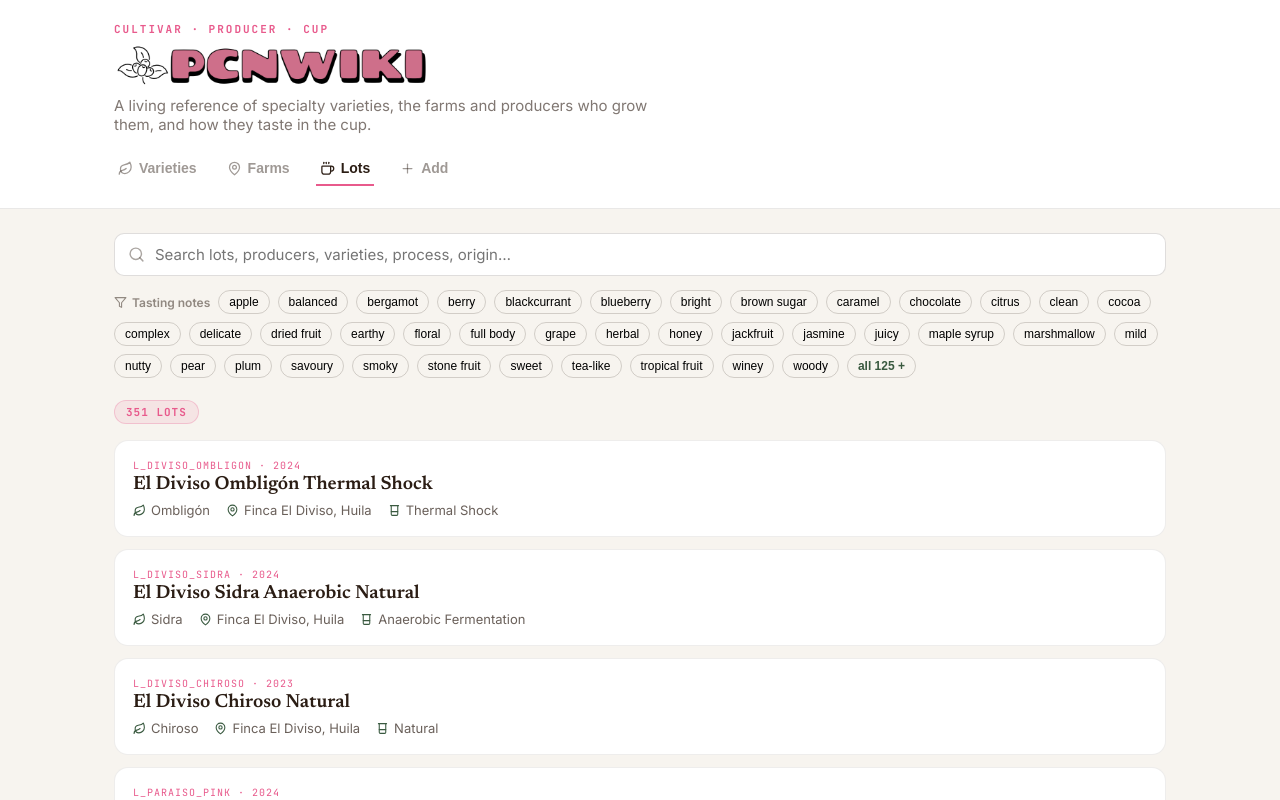
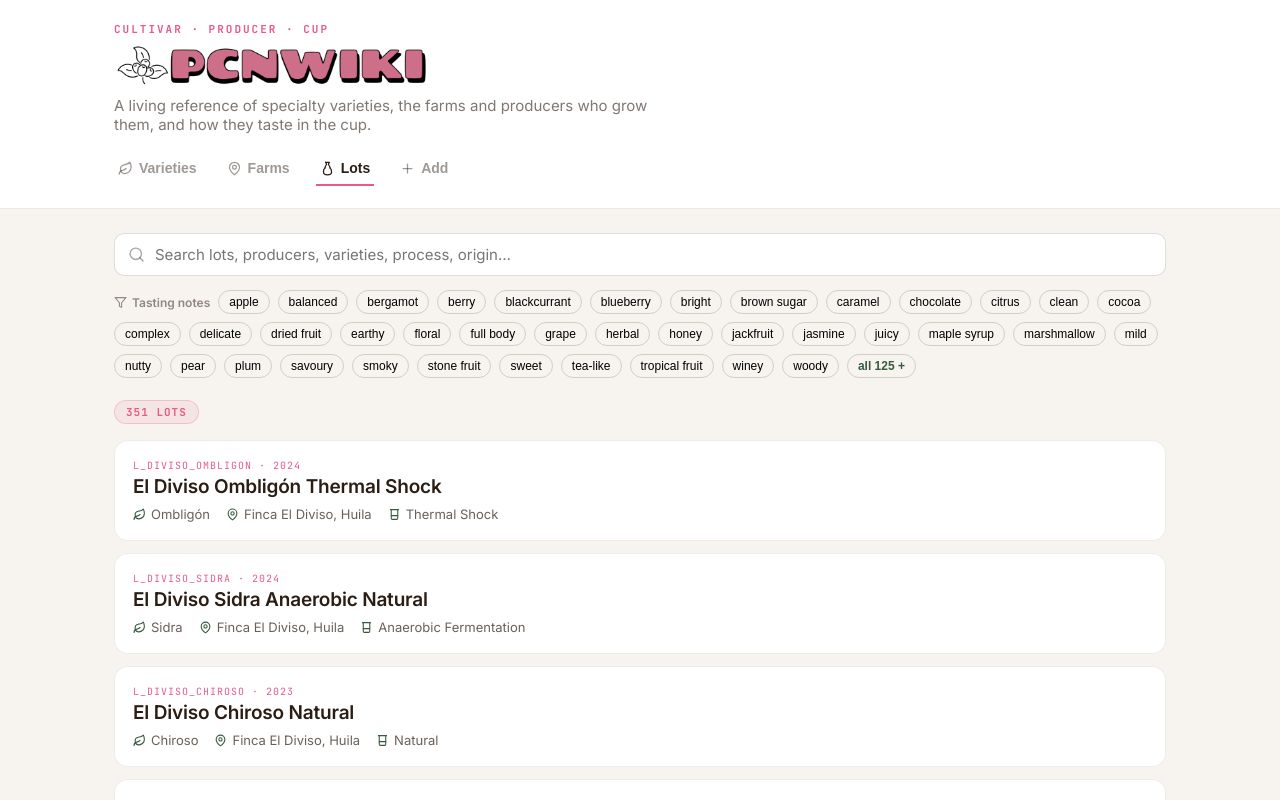
Before and after one commit to avex87/pcnwiki, a React (Vite) app: page / in a window 1280 px wide. Both pictures are taken after a click on the button "Lots". Shown: the top 800 px of the page. Built offline with nearby package versions, Linux system fonts and the light colour scheme.

Commit message:
Add files via upload

```diff
--- a/src/App.jsx
+++ b/src/App.jsx
@@ -1,5 +1,5 @@
 import React, { useState, useMemo, useEffect } from "react";
-import { Search, Coffee, MapPin, Beaker, Star, Plus, X, Filter, Leaf, BookOpen } from "lucide-react";
+import { Search, MapPin, Beaker, Star, Plus, X, Filter, Leaf, BookOpen } from "lucide-react";
 import data from "./data/coffee-data.json";
 import pcnLogo from "./assets/pcn-wiki-logo.png";
 
@@ -25,6 +25,21 @@
 const PINK = "#E85A8C";
 const BEAN = "#3A5A40";
 const ROAST = "#2B1D14";
+
+// Custom coffee-sack icon (lucide has no sack). Stroke-based to match the
+// lucide icon set: takes a `size` prop and inherits color via currentColor.
+function Sack({ size = 16, ...props }) {
+  return (
+    <svg width={size} height={size} viewBox="0 0 24 24" fill="none"
+      stroke="currentColor" strokeWidth="2" strokeLinecap="round" strokeLinejoin="round" {...props}>
+      {/* cinched, tied neck */}
+      <path d="M9 2h6l-1.2 2.2a2 2 0 0 0 .15 2.13C15.3 7.9 16 9.4 16 11" />
+      <path d="M9 2l1.2 2.2a2 2 0 0 1-.15 2.13C8.7 7.9 8 9.4 8 11" />
+      {/* rounded body of the sack */}
+      <path d="M8 11c-1.5 1.4-2.5 3.6-2.5 6 0 2.5 1.8 5 6.5 5s6.5-2.5 6.5-5c0-2.4-1-4.6-2.5-6" />
+    </svg>
+  );
+}
 
 export default function CoffeeKB() {
   const [view, setView] = useState("varieties"); // varieties | lots | log
@@ -84,11 +99,9 @@
   return (
     <div style={{ minHeight: "100vh", background: "#F7F4EF", color: ROAST, fontFamily: "'Inter', system-ui, sans-serif" }}>
       <style>{`
-        @import url('https://fonts.googleapis.com/css2?family=Instrument+Serif:ital@0;1&family=Newsreader:opsz,wght@6..72,400;6..72,500;6..72,600&family=Inter:wght@400;500;600&family=JetBrains+Mono:wght@400;500;700&display=swap');
+        @import url('https://fonts.googleapis.com/css2?family=Inter:wght@400;500;600;700&family=JetBrains+Mono:wght@400;500;700&display=swap');
         * { box-sizing: border-box; }
         .mono { font-family: 'JetBrains Mono', monospace; }
-        .serif { font-family: 'Newsreader', serif; }
-        .display { font-family: 'Instrument Serif', serif; font-weight: 400; }
         .chip { cursor:pointer; border:1px solid rgba(43,29,20,.18); background:transparent; padding:4px 10px; border-radius:999px; font-size:12px; transition:all .15s; }
         .chip:hover { border-color:${PINK}; }
         .chip.on { background:${PINK}; color:#fff; border-color:${PINK}; }
@@ -116,7 +129,7 @@
           <nav style={{ display: "flex", gap: 22 }}>
             <button className={`navbtn ${view === "varieties" ? "on" : ""}`} onClick={() => setView("varieties")}><Leaf size={15} />Varieties</button>
             <button className={`navbtn ${view === "farms" ? "on" : ""}`} onClick={() => setView("farms")}><MapPin size={15} />Farms</button>
-            <button className={`navbtn ${view === "lots" ? "on" : ""}`} onClick={() => setView("lots")}><Coffee size={15} />Lots</button>
+            <button className={`navbtn ${view === "lots" ? "on" : ""}`} onClick={() => setView("lots")}><Sack size={15} />Lots</button>
             <button className={`navbtn ${view === "add" ? "on" : ""}`} onClick={() => setView("add")}><Plus size={15} />Add</button>
           </nav>
         </div>
@@ -189,7 +202,7 @@
                 <div key={l.id} className="card" style={{ padding: 18, display: "flex", justifyContent: "space-between", gap: 16, flexWrap: "wrap" }}>
                   <div style={{ flex: 1, minWidth: 220 }}>
                     <div className="mono" style={{ fontSize: 10, color: PINK, letterSpacing: 1 }}>{l.id.toUpperCase()} · {l.year}</div>
-                    <h3 className="serif" style={{ fontSize: 19, margin: "3px 0 8px", fontWeight: 600 }}>{l.name}</h3>
+                    <h3 style={{ fontSize: 19, margin: "3px 0 8px", fontWeight: 600, letterSpacing: "-0.01em" }}>{l.name}</h3>
                     <div style={{ display: "flex", gap: 16, flexWrap: "wrap", fontSize: 13, color: "rgba(43,29,20,.7)" }}>
                       <span style={{ display: "flex", gap: 5, alignItems: "center" }}><Leaf size={13} color={BEAN} />{v.name}</span>
                       <span style={{ display: "flex", gap: 5, alignItems: "center" }}><MapPin size={13} color={BEAN} />{p ? p.name : "—"}{reg ? `, ${reg.region}` : ""}</span>
@@ -439,7 +452,7 @@
   }, [queue, API]);
 
   const options = [
-    { key: "lot", label: "Add a lot", icon: Coffee,
+    { key: "lot", label: "Add a lot", icon: Sack,
       blurb: "A specific coffee — a named lot from a farm.",
       fields: [
         { name: "lotName", label: "Lot name", placeholder: "e.g. Pink Bourbon Washed" },
@@ -521,7 +534,7 @@
 
   return (
     <div style={{ maxWidth: 640 }}>
-      <h2 className="display" style={{ fontSize: 30, margin: "0 0 10px", letterSpacing: "-0.02em" }}>Add to the database</h2>
+      <h2 style={{ fontSize: 30, margin: "0 0 10px", fontWeight: 600, letterSpacing: "-0.02em" }}>Add to the database</h2>
       <p style={{ margin: "0 0 24px", color: "rgba(43,29,20,.7)", fontSize: 15, lineHeight: 1.6 }}>
         Just sipped and enjoyed a coffee you can't find in the database? Contribute your experience via the forms below based on the information you have handy, and Eugene and his AI friend Claude will vet and fact-check weekly before adding it to the database.
       </p>
@@ -541,7 +554,7 @@
                   <Icon size={18} />
                 </span>
                 <span style={{ flex: 1 }}>
-                  <span className="serif" style={{ display: "block", fontSize: 17, fontWeight: 600, color: ROAST }}>{opt.label}</span>
+                  <span style={{ display: "block", fontSize: 17, fontWeight: 600, color: ROAST, letterSpacing: "-0.01em" }}>{opt.label}</span>
                   <span style={{ fontSize: 13, color: "rgba(43,29,20,.55)" }}>{opt.blurb}</span>
                 </span>
                 <Plus size={18} style={{ color: "rgba(43,29,20,.4)", flexShrink: 0, transform: isOpen ? "rotate(45deg)" : "none", transition: "transform .18s" }} />
@@ -562,7 +575,7 @@
       {/* ── QUEUE ── publicly visible list of pending submissions */}
       <div style={{ marginTop: 40 }}>
         <div style={{ display: "flex", alignItems: "baseline", justifyContent: "space-between", gap: 12, marginBottom: 4 }}>
-          <h3 className="display" style={{ fontSize: 22, margin: 0, letterSpacing: "-0.01em" }}>
+          <h3 style={{ fontSize: 22, margin: 0, fontWeight: 600, letterSpacing: "-0.01em" }}>
             Queue {queue.length > 0 && <span style={{ color: PINK }}>({queue.length})</span>}
           </h3>
           {queue.length > 0 && (
```
